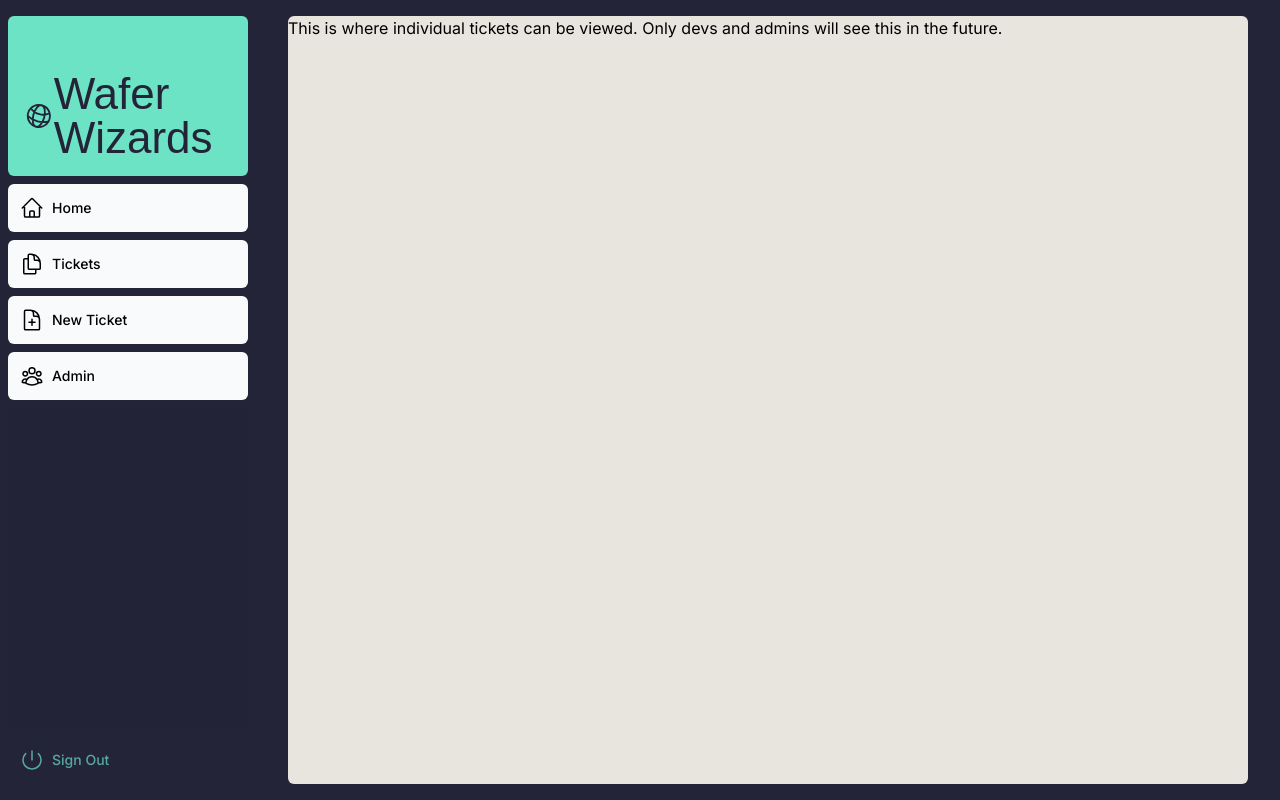
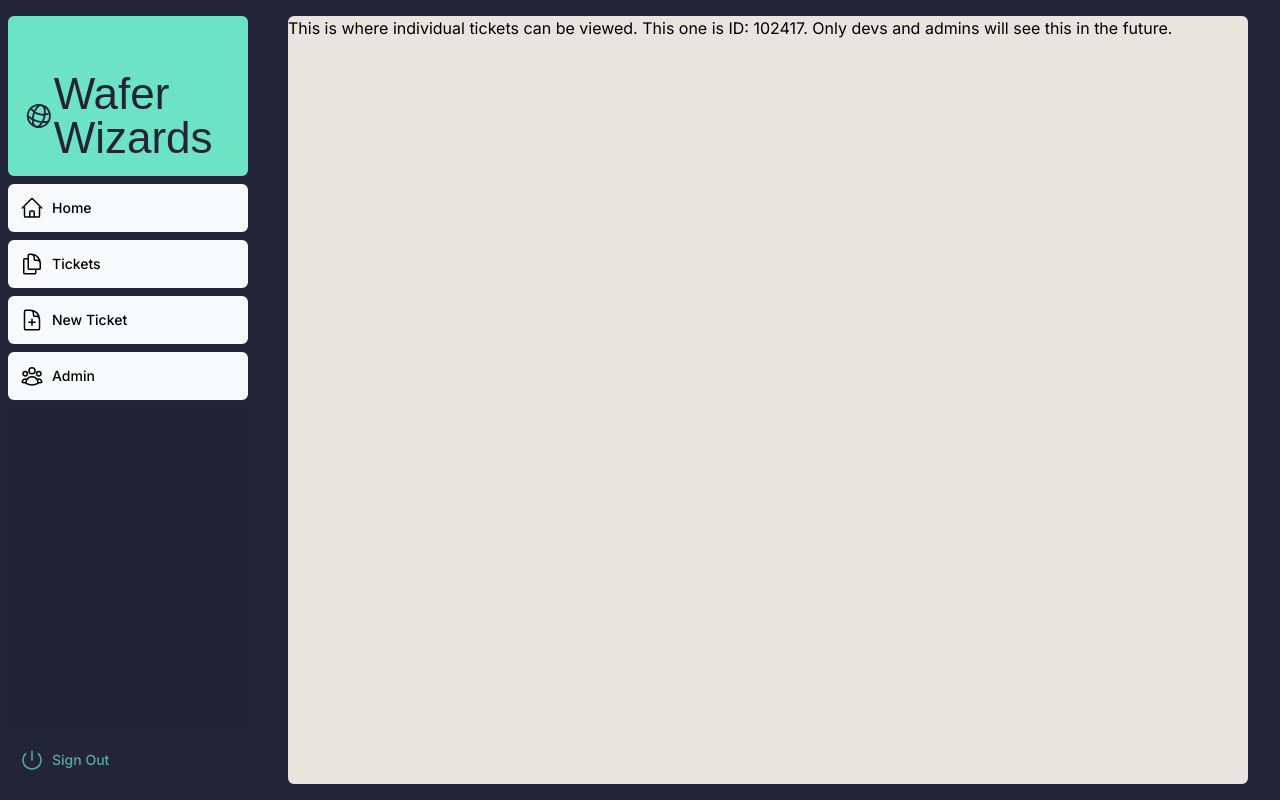
Before and after one commit to Connor-Skudlarek/issue-tracker, a Next.js app: page /dashboard/tickets/102417 in a window 1280 px wide. Built offline with nearby package versions, Linux system fonts and the light colour scheme; a web font is replaced by a local one.

Commit message:
Add a id to page

```diff
--- a/app/dashboard/tickets/[id]/page.tsx
+++ b/app/dashboard/tickets/[id]/page.tsx
@@ -1,7 +1,12 @@
+"use client"
+import { usePathname } from "next/navigation";
+
 export default function page() {
+  // eslint-disable-next-line react-hooks/rules-of-hooks
+  const id = usePathname().split("/").pop()
   return (
     <div>
-      This is where individual tickets can be viewed. Only devs and admins will
+      This is where individual tickets can be viewed. This one is ID: {id}. Only devs and admins will
       see this in the future.
     </div>
   );
```
